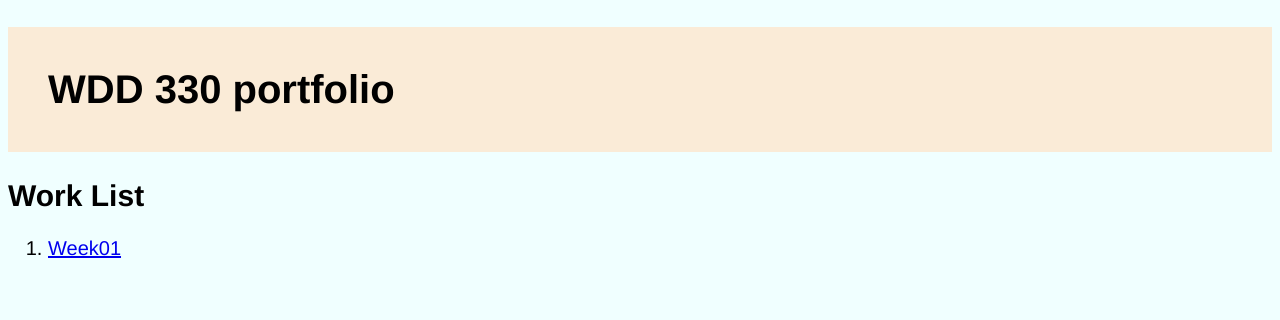
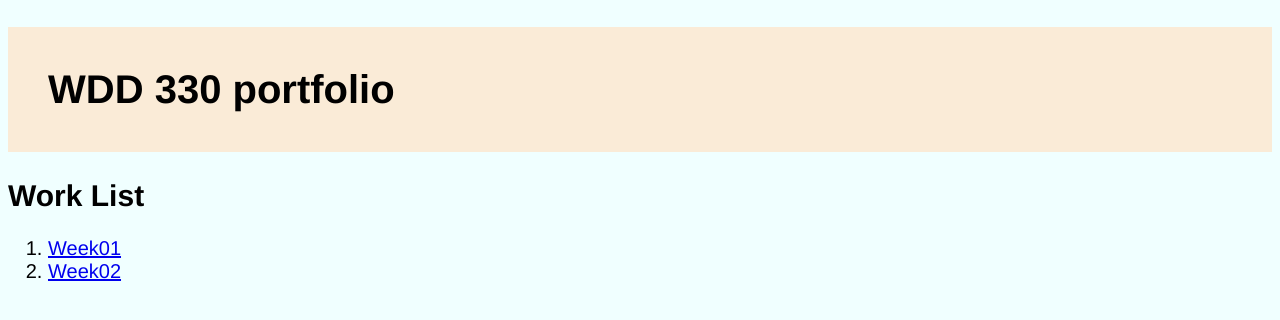
Before and after one commit to Rick-243/WDD-330, a plain HTML site: page index.html in a window 1280 px wide. Drawn offline with Linux system fonts and the light colour scheme.

Commit message:
Added link to week02

```diff
--- a/index.html
+++ b/index.html
@@ -12,6 +12,7 @@
     <h2>Work List</h2>
     <ol id="list_links">
       <li><a href="week01/index.html">Week01</a></li>
+      <li><a href="week02/index.html">Week02</a></li>
     </ol>
   </body>
 </html>
```
